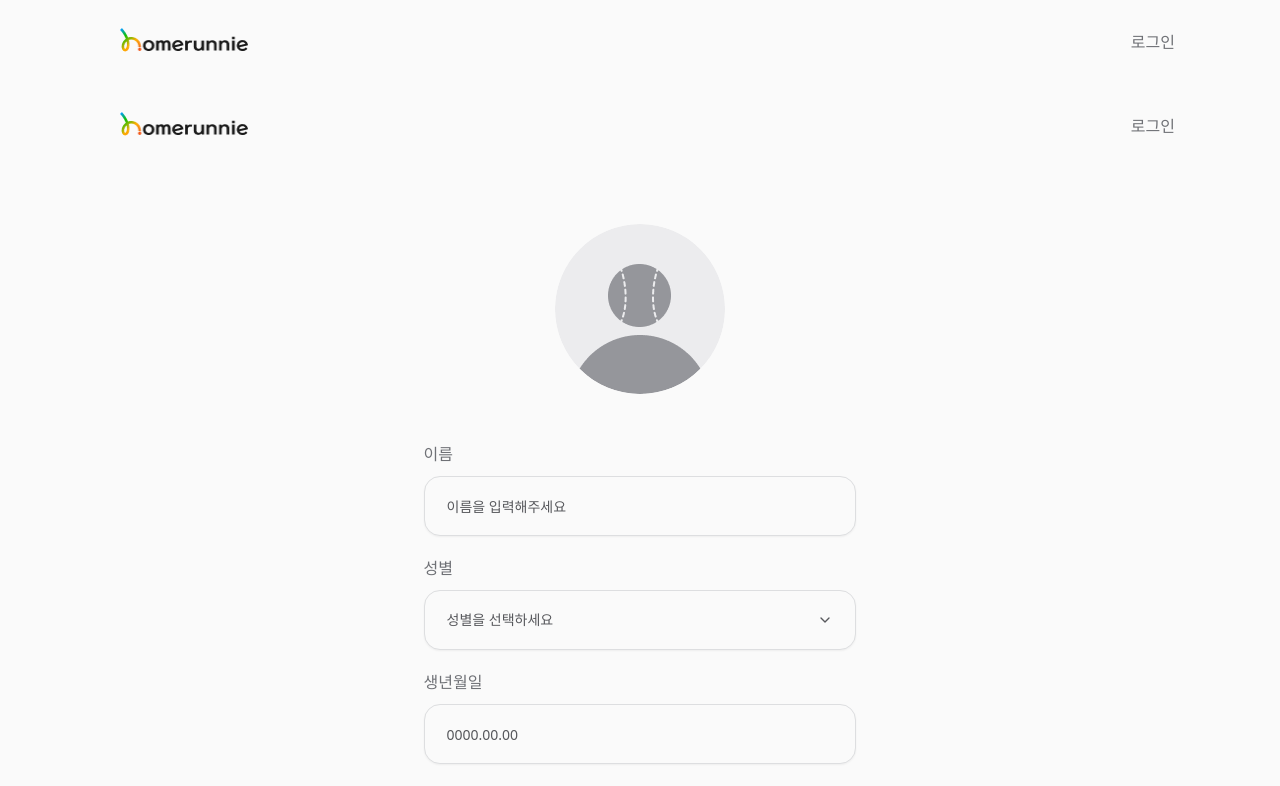
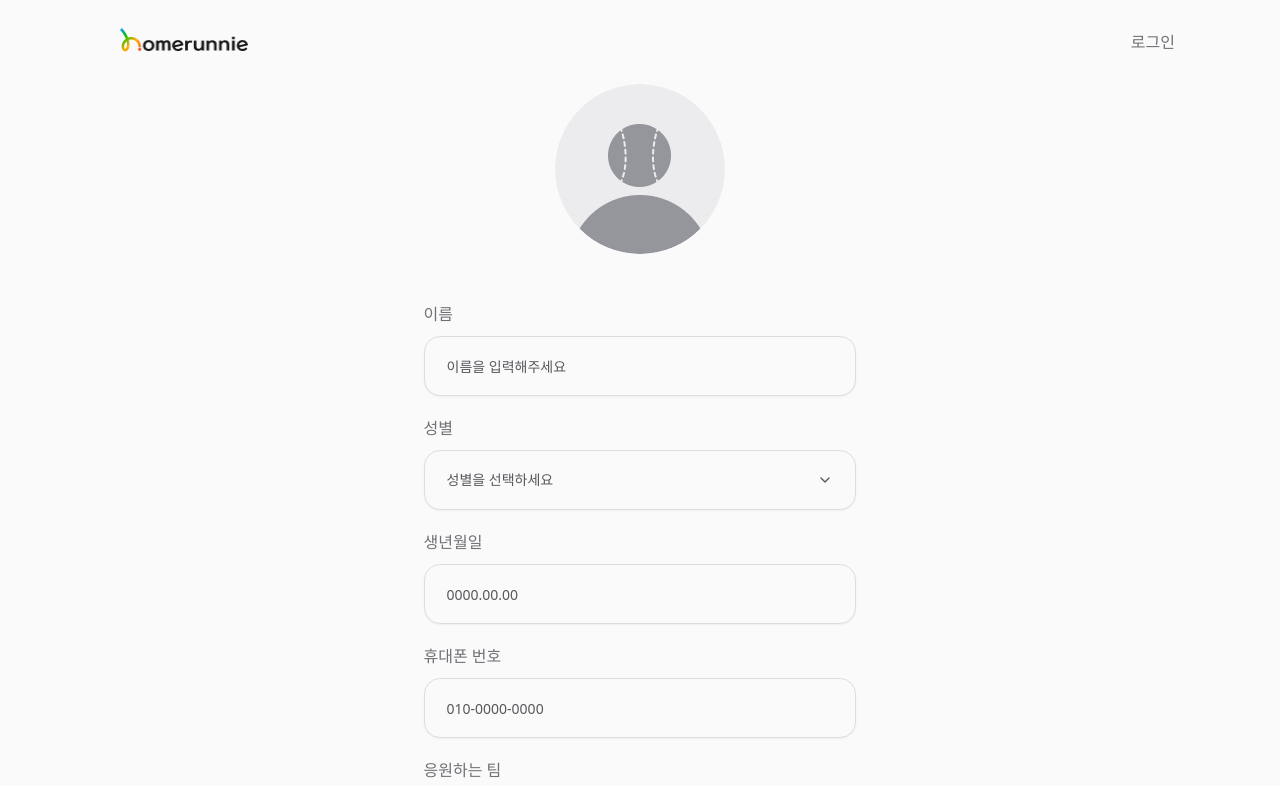
Before and after one commit to M0oO0ooOO00/Home-runnie, a Next.js app in the folder apps/frontend/: page /signup in a window 1280 px wide. Shown: the top 786 px of the page. Built offline with nearby package versions, Linux system fonts and the light colour scheme.

Commit message:
Fix: 회원가입 페이지 헤더 두번 나오던 문제 해결

```diff
--- a/apps/frontend/src/app/signup/components/SignUpForm.tsx
+++ b/apps/frontend/src/app/signup/components/SignUpForm.tsx
@@ -4,13 +4,8 @@ import Header from '@/shared/ui/header/header';
 
 export default function SignUpForm() {
   return (
-    <>
-      <Header />
-      <div className="w-[460px] m-auto flex flex-col justify-start items-center gap-14">
-        {/*<div className="gap-12 w-full items-center flex flex-col">*/}
-        <TextFields baseBallTeamItems={baseBallTeamItems} genderItems={genderItems} />
-        {/*</div>*/}
-      </div>
-    </>
+    <div className="w-[460px] m-auto flex flex-col justify-start items-center gap-14">
+      <TextFields baseBallTeamItems={baseBallTeamItems} genderItems={genderItems} />
+    </div>
   );
 }
```
